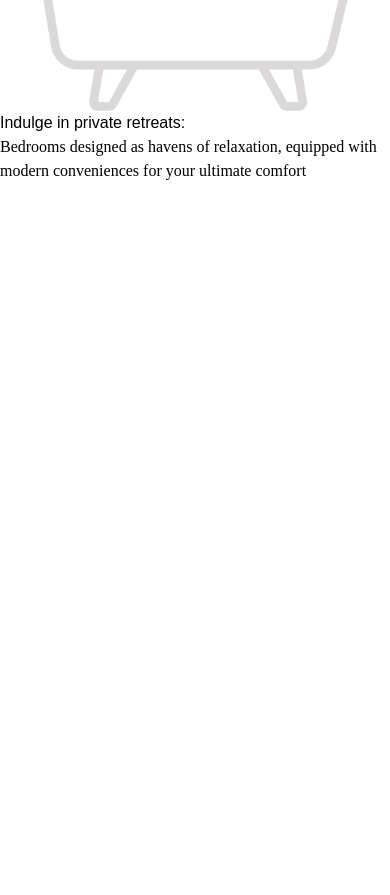
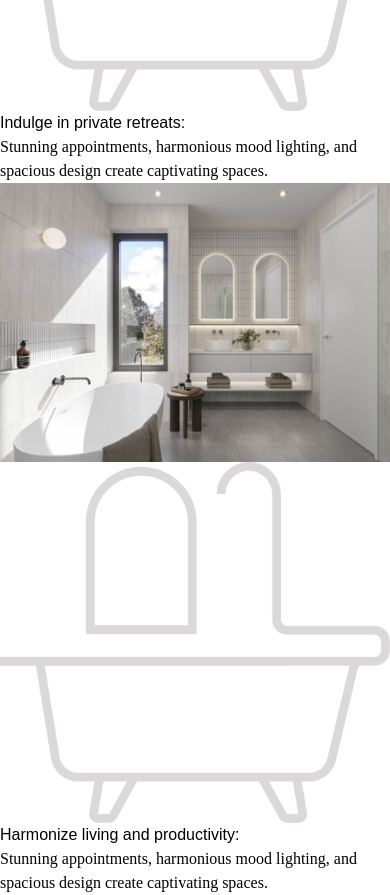
Before and after one commit to Olivia-cyx/488TEMPLESOWE_frontend_front, a Next.js app: page / in a window 390 px wide. Shown: the part 2940-3835 px from the top of the page. Before the commit the page ends 3123 px from the top, so only its background shows below. Built offline with nearby package versions, Linux system fonts and the light colour scheme; a web font is replaced by a local one.

Commit message:
need to fix some bug

```diff
--- a/app/page.tsx
+++ b/app/page.tsx
@@ -3,6 +3,7 @@ import LandingPage from "../sections/landingSection"
 import AboutPage from "../sections/aboutSection"
 import styles from "../styles"
 import BedroomSection from "../sections/bedroomSection"
+import KitchenSection from "../sections/kitchenSection"
 
 const Page: React.FC = () => (
   <>
@@ -19,6 +20,9 @@ const Page: React.FC = () => (
       <AboutPage />
       <BedroomSection />
     </div>
+    <div className={`bg-secondary-white overflow-hidden ${styles.height3256}`}>
+      <KitchenSection />
+    </div>
   </>
 )
 
--- a/components/Custom.Text.tsx
+++ b/components/Custom.Text.tsx
@@ -17,3 +17,13 @@ export const TypingText: React.FC<TypingTextProps> = ({ title, textStyles = "" }
     ))}
   </motion.p>
 )
+
+export const TypingBrownText: React.FC<TypingTextProps> = ({ title, textStyles = "" }) => (
+  <motion.p variants={textContainer} className={`font-normal text-[24px] text-primary-yellow ${textStyles}`}>
+    {Array.from(title).map((letter, index) => (
+      <motion.span variants={textVariant2} key={index}>
+        {letter === " " ? "\u00A0" : letter}
+      </motion.span>
+    ))}
+  </motion.p>
+)
--- a/sections/bedroomSection.tsx
+++ b/sections/bedroomSection.tsx
@@ -80,7 +80,7 @@ export default function BedroomSection() {
               variants={fadeIn("up", "tween", 0.05, 0.25)}
               className="mt-[8px] freightBigPro sm:text-[21px] text-[18px] text-center text-secondary-white"
             >
-              Bedrooms designed as havens of relaxation, equipped with modern conveniences for your ultimate comfort
+              Stunning appointments, harmonious mood lighting, and spacious design create captivating spaces.
             </motion.p>
           </div>
         </motion.div>
--- /dev/null
+++ b/sections/kitchenSection.tsx
@@ -0,0 +1,129 @@
+"use client"
+
+import styles from "../styles"
+import { motion } from "framer-motion"
+import { fadeIn, planetVariants, staggerContainer } from "../utils/motion"
+import { TypingBrownText, TypingText } from "../components/Custom.Text"
+
+export default function KitchenSection() {
+  return (
+    <div>
+      <section className={`${styles.paddings}flex justify-center items-center flex-col relative z-10`}>
+        <div className="flex justify-center items-center relative z-10 space-x-120">
+          <motion.div
+            variants={staggerContainer}
+            initial="hidden"
+            whileInView="show"
+            viewport={{ once: false, amount: 0.25 }}
+            className={"flex justify-center items-center pt-10"}
+          >
+            <motion.div variants={fadeIn("up", "tween", 0.05, 0.25)} className={`flex-1 ${styles.flexCenter}`}>
+              <img src="Bathroom image.png" alt="bedroom" className="w-[950px] h-[677px] object-contain" />
+            </motion.div>
+          </motion.div>
+          <motion.div
+            variants={staggerContainer}
+            initial="hidden"
+            whileInView="show"
+            viewport={{ once: false, amount: 0.25 }}
+            className={"flex justify-center items-center flex-col relative z-10 pt-60 "}
+          >
+            <motion.div variants={planetVariants("right")} className={`flex-1 ${styles.flexCenter}`}>
+              <img src="LOGO-Bathroom - Copy.png" alt="LOGO_bedroom" className="w-[142.5px] h-[120.85px] object-contain" />
+            </motion.div>
+            <div className="w-[259px] h-[510px] pt-20">
+              <TypingBrownText
+                title="Harmonize living and productivity:
+"
+                textStyles="text-center"
+              />
+
+              <motion.p
+                variants={fadeIn("up", "tween", 0.05, 0.25)}
+                className="mt-[8px] freightBigPro sm:text-[21px] text-[18px] text-center text-primary-yellow"
+              >
+                Stunning appointments, harmonious mood lighting, and spacious design create captivating spaces.
+              </motion.p>
+            </div>
+          </motion.div>
+        </div>
+        <div className="flex justify-center items-center relative z-10 space-x-120">
+          <motion.div
+            variants={staggerContainer}
+            initial="hidden"
+            whileInView="show"
+            viewport={{ once: false, amount: 0.25 }}
+            className={"flex justify-center items-center flex-col relative z-10 pt-60 "}
+          >
+            <motion.div variants={planetVariants("left")} className={`flex-1 ${styles.flexCenter}`}>
+              <img src="LOGO_bedroom - Copy.png" alt="LOGO_bedroom" className="w-[142.5px] h-[80.85px] object-contain" />
+            </motion.div>
+            <div className="w-[259px] h-[510px] pt-20">
+              <TypingBrownText
+                title="Embrace the art of effortless hospitality:
+"
+                textStyles="text-center"
+              />
+
+              <motion.p
+                variants={fadeIn("up", "tween", 0.05, 0.25)}
+                className="mt-[8px] freightBigPro sm:text-[21px] text-[18px] text-center text-primary-yellow"
+              >
+                Unite streamlined elegance and practical design to transform your kitchen into a hub for gathering, working, and entertaining.
+              </motion.p>
+            </div>
+          </motion.div>
+          <motion.div
+            variants={staggerContainer}
+            initial="hidden"
+            whileInView="show"
+            viewport={{ once: false, amount: 0.25 }}
+            className={"flex justify-center items-center pt-10"}
+          >
+            <motion.div variants={fadeIn("up", "tween", 0.05, 0.25)} className={`flex-1 ${styles.flexCenter}`}>
+              <img src="Bedroom image.png" alt="bedroom" className="w-[950px] h-[677px] object-contain" />
+            </motion.div>
+          </motion.div>
+        </div>
+        <div className="flex justify-center items-center relative z-10 space-x-120">
+          <motion.div
+            variants={staggerContainer}
+            initial="hidden"
+            whileInView="show"
+            viewport={{ once: false, amount: 0.25 }}
+            className={"flex justify-center items-center pt-10"}
+          >
+            <motion.div variants={fadeIn("up", "tween", 0.05, 0.25)} className={`flex-1 ${styles.flexCenter}`}>
+              <img src="Bathroom image.png" alt="bedroom" className="w-[950px] h-[677px] object-contain" />
+            </motion.div>
+          </motion.div>
+          <motion.div
+            variants={staggerContainer}
+            initial="hidden"
+            whileInView="show"
+            viewport={{ once: false, amount: 0.25 }}
+            className={"flex justify-center items-center flex-col relative z-10 pt-60 "}
+          >
+            <motion.div variants={planetVariants("right")} className={`flex-1 ${styles.flexCenter}`}>
+              <img src="LOGO-Bathroom - Copy.png" alt="LOGO_bedroom" className="w-[142.5px] h-[120.85px] object-contain" />
+            </motion.div>
+            <div className="w-[259px] h-[510px] pt-20">
+              <TypingBrownText
+                title="Elevate your living experience:
+"
+                textStyles="text-center"
+              />
+
+              <motion.p
+                variants={fadeIn("up", "tween", 0.05, 0.25)}
+                className="mt-[8px] freightBigPro sm:text-[21px] text-[18px] text-center text-primary-yellow"
+              >
+                Embrace an indoor-outdoor sanctuary, where glass stacker doors seamlessly unite with the living domain.
+              </motion.p>
+            </div>
+          </motion.div>
+        </div>
+      </section>
+    </div>
+  )
+}
--- a/styles/index.ts
+++ b/styles/index.ts
@@ -8,7 +8,8 @@ const styles = {
   topPaddings: "sm:pt-16 xs:pt-8 pt-12",
   bottomPaddings: "sm:pb-16 xs:pb-8 pb-12",
   height1000: "h-[1100px]",
-  height3113: "h-[3250px]",
+  height3113: "h-[3350px]",
+  height3256: "h-[2700px]",
   h2color: "#DCD5C6",
   backgroundPaddings: "sm:p-20 xs:p-8 px-6 py-12",
 
```
